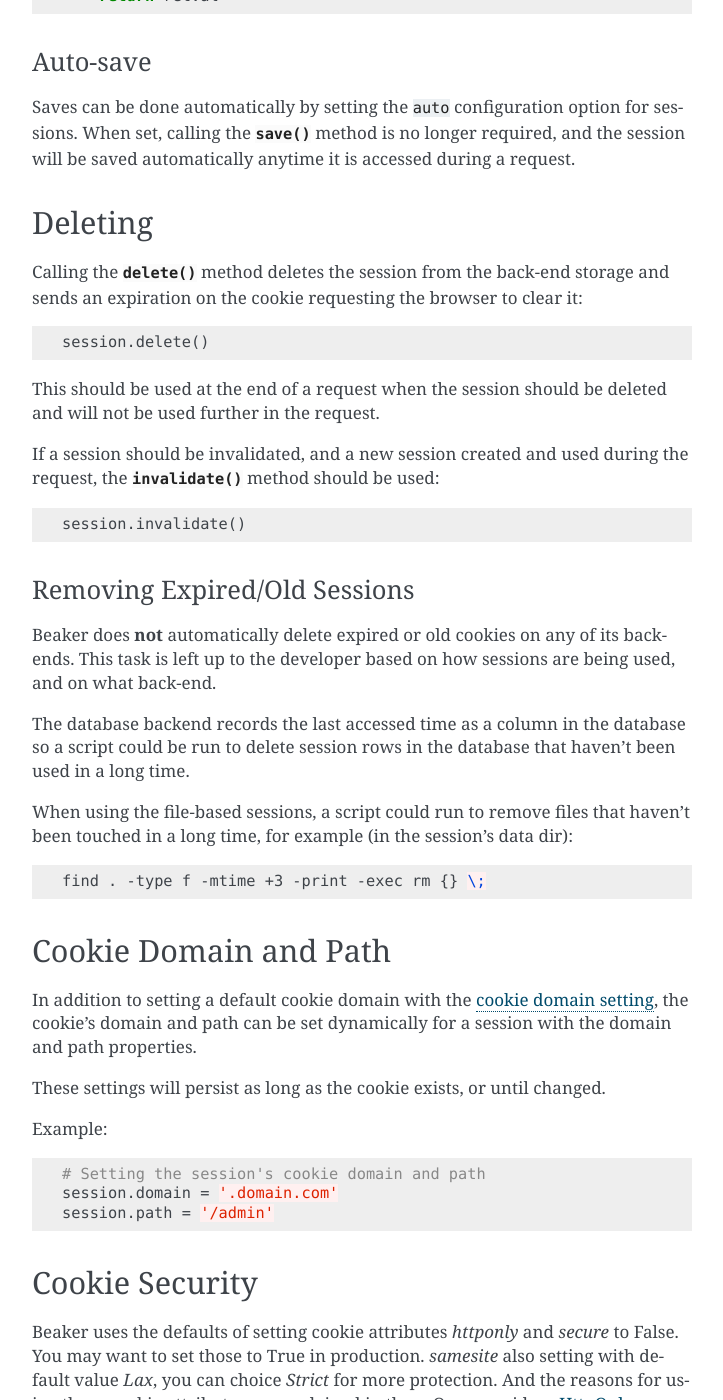
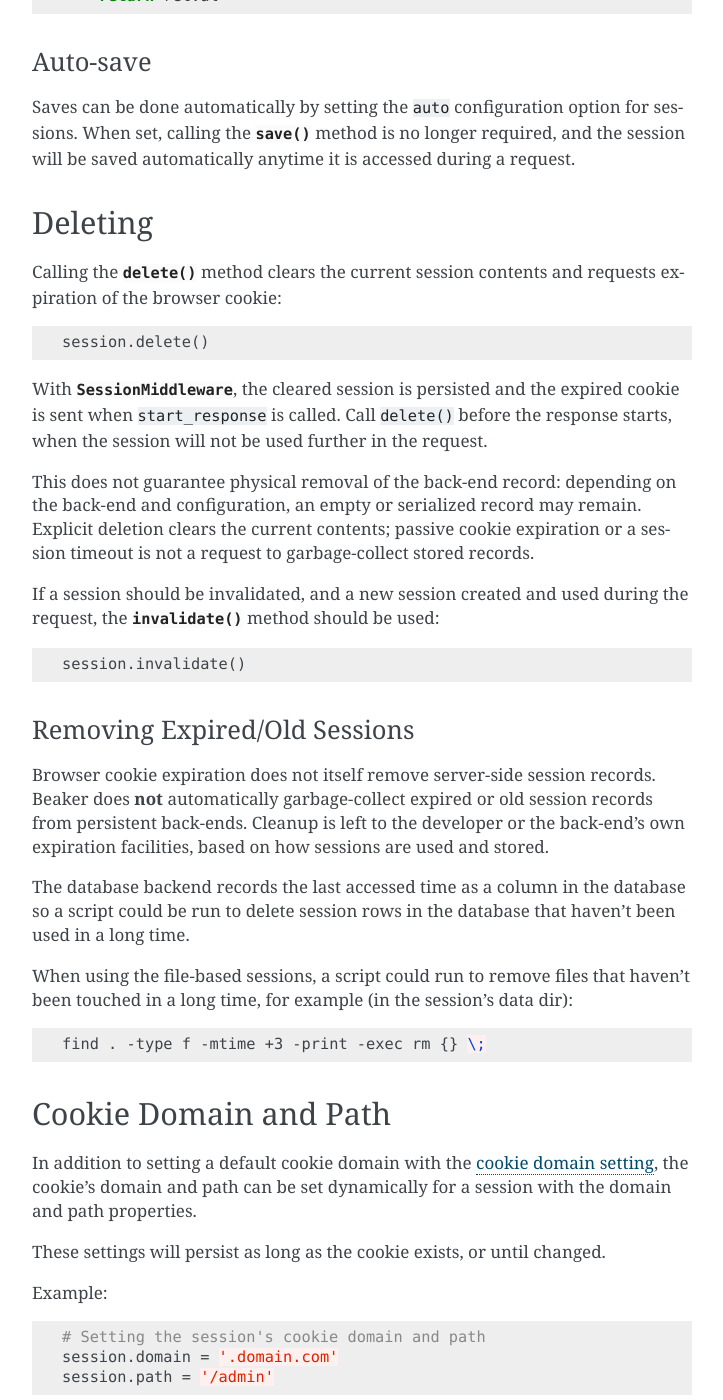
Before and after one commit to bbangert/beaker, a Sphinx documentation site: the page built from beaker/docs/sessions.rst, in a window 1280 px wide and 1400 px high, scrolled down 3394 px. Shown: the whole window, without its empty margins (388-1111 px from the left). Built offline with Sphinx 7.4.7, drawn with Linux system fonts in a browser that asks for light colours.

Commit message:
Clarify session deletion and backend cleanup (#264)

```diff
--- a/beaker/docs/sessions.rst
+++ b/beaker/docs/sessions.rst
@@ -171,14 +171,20 @@ accessed during a request.
 Deleting
 ========
 
-Calling the :meth:`~beaker.session.Session.delete` method deletes the session
-from the back-end storage and sends an expiration on the cookie requesting the
-browser to clear it::
+Calling the :meth:`~beaker.session.Session.delete` method clears the current
+session contents and requests expiration of the browser cookie::
 
     session.delete()
 
-This should be used at the end of a request when the session should be deleted
-and will not be used further in the request.
+With :class:`~beaker.middleware.SessionMiddleware`, the cleared session is
+persisted and the expired cookie is sent when ``start_response`` is called.
+Call ``delete()`` before the response starts, when the session will not be used
+further in the request.
+
+This does not guarantee physical removal of the back-end record: depending on
+the back-end and configuration, an empty or serialized record may remain.
+Explicit deletion clears the current contents; passive cookie expiration or a
+session timeout is not a request to garbage-collect stored records.
 
 If a session should be invalidated, and a new session created and used during
 the request, the :meth:`~beaker.session.Session.invalidate` method should be
@@ -189,9 +195,10 @@ used::
 Removing Expired/Old Sessions
 -----------------------------
 
-Beaker does **not** automatically delete expired or old cookies on any of its
-back-ends. This task is left up to the developer based on how sessions are
-being used, and on what back-end.
+Browser cookie expiration does not itself remove server-side session records.
+Beaker does **not** automatically garbage-collect expired or old session records
+from persistent back-ends. Cleanup is left to the developer or the back-end's
+own expiration facilities, based on how sessions are used and stored.
 
 The database backend records the last accessed time as a column in the database
 so a script could be run to delete session rows in the database that haven't
```
Also changed, not shown: 1 other file.
